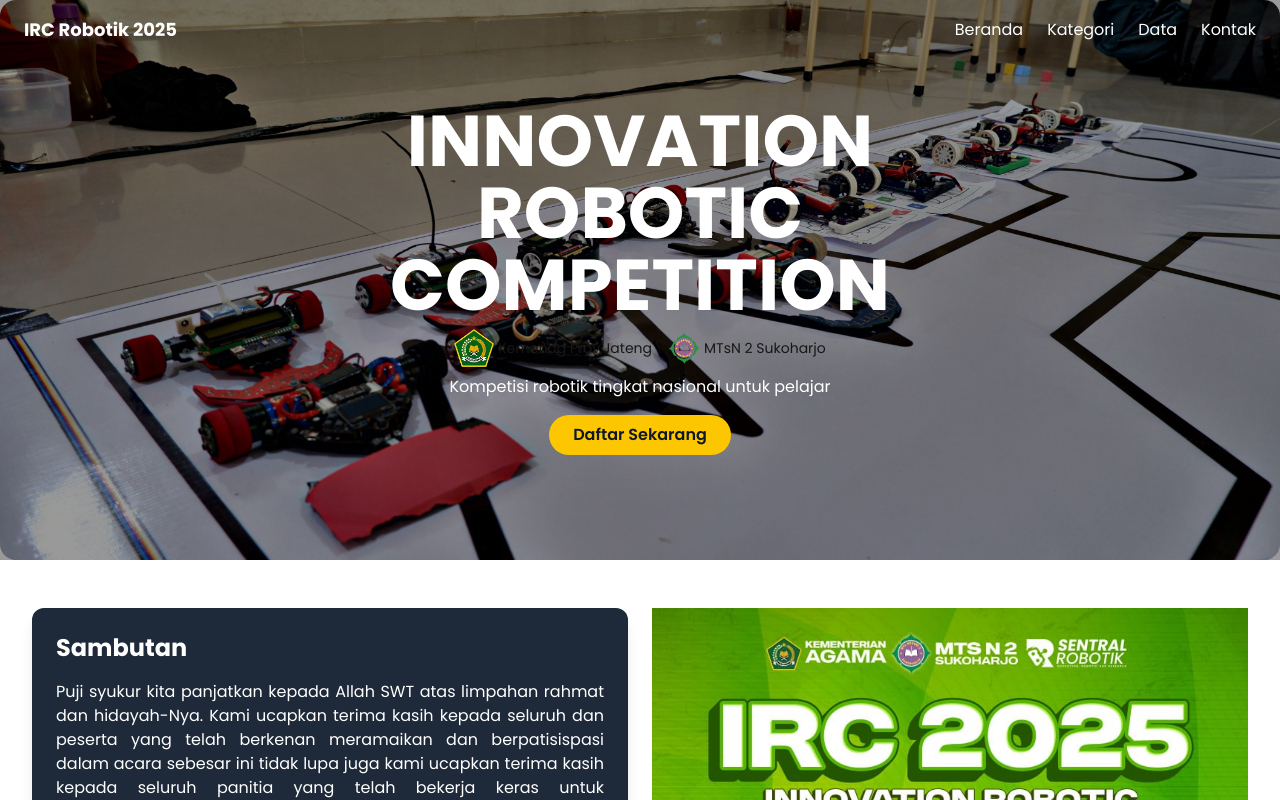
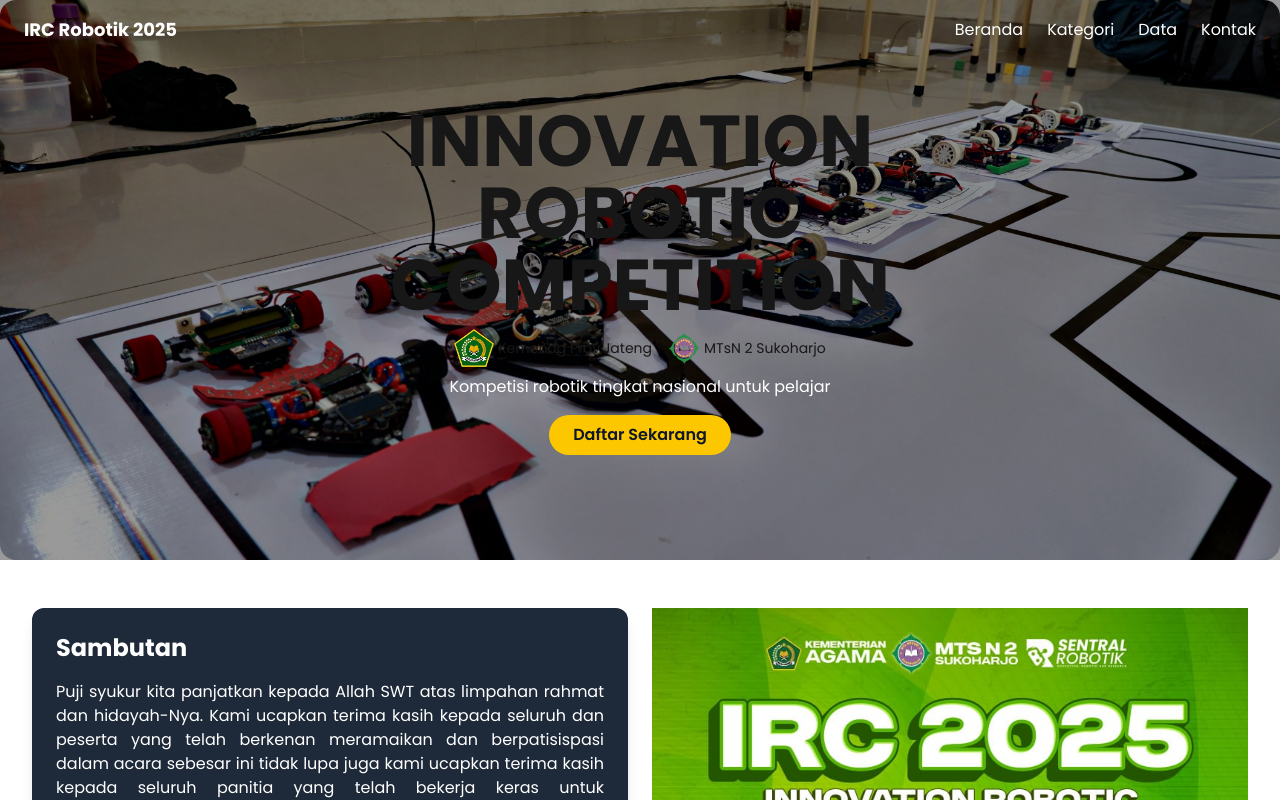
Before and after one commit to nomigami/IRC-2025, a Next.js app: page / in a window 1280 px wide. Shown: the top 800 px of the page. Built offline with nearby package versions, Linux system fonts and the light colour scheme.

Commit message:
Update page.tsx

```diff
--- a/src/app/page.tsx
+++ b/src/app/page.tsx
@@ -86,7 +86,7 @@
   whileInView={{ opacity: 1, y: 0 }}
   transition={{ duration: 0.8 }}
   viewport={{ once: false, amount: 0.5 }}
-  className="text-4xl md:text-7xl font-bold mb-2 font-moderniz text-white"
+  className="text-4xl md:text-7xl font-bold mb-2 font-moderniz text-green"
 >
   INNOVATION ROBOTIC COMPETITION
 </motion.h1>
```
